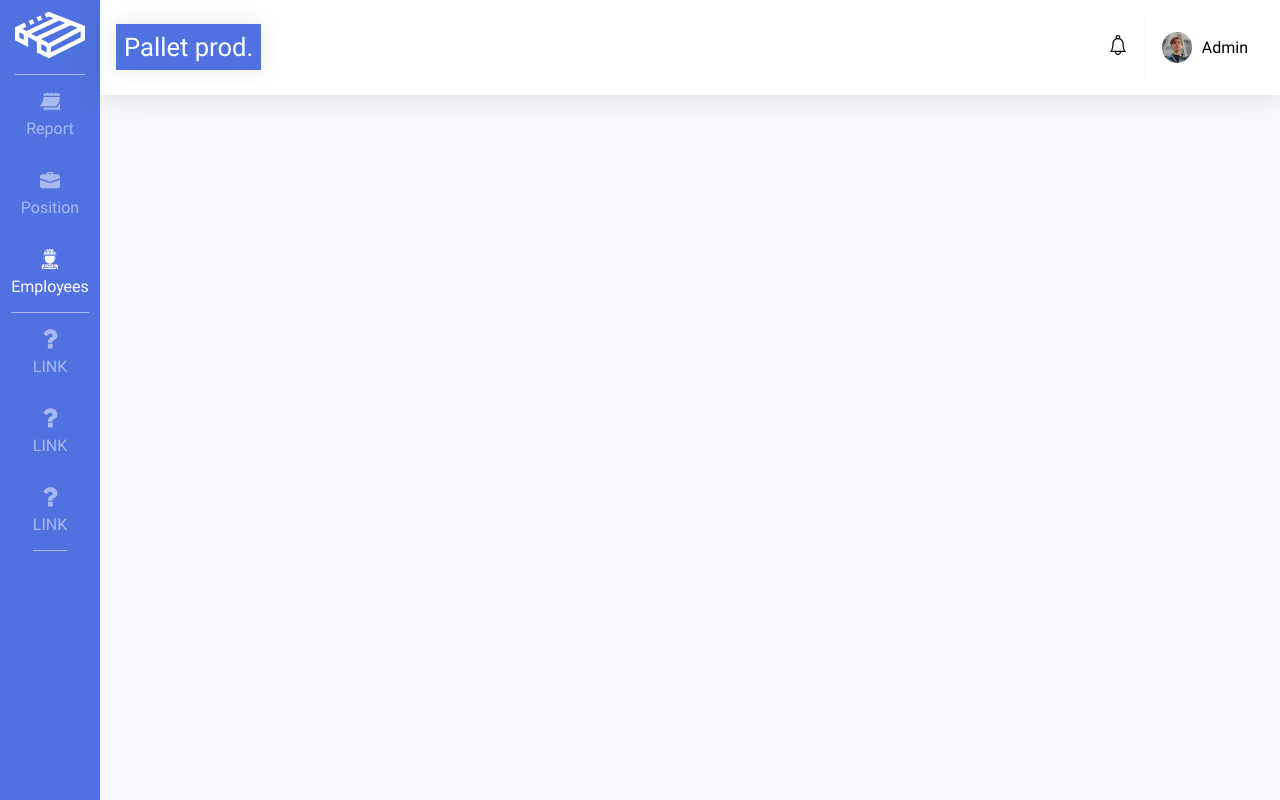
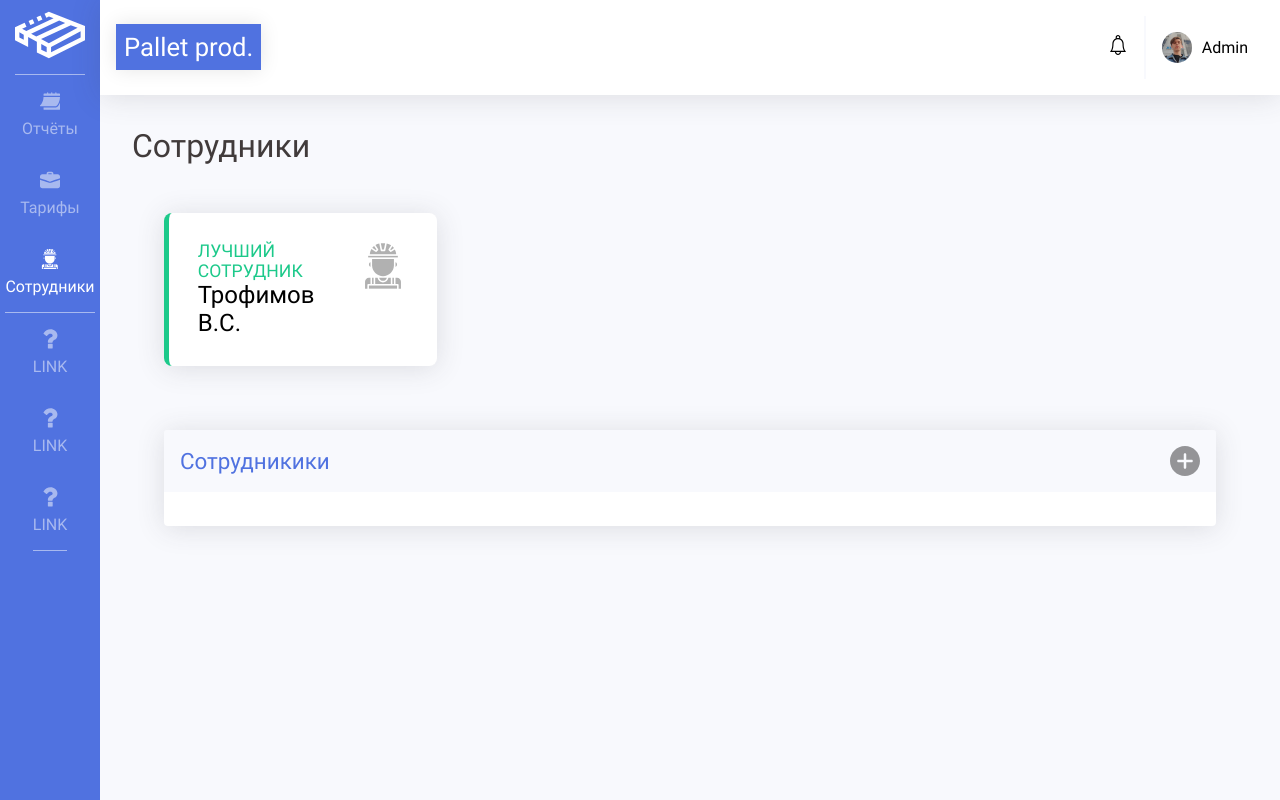
Before and after one commit to default-INT/diploma, a React (Create React App) app: page /employees in a window 1280 px wide. Built offline with nearby package versions, Linux system fonts and the light colour scheme.

Commit message:
added simple employee screen

```diff
--- a/src/App.js
+++ b/src/App.js
@@ -7,6 +7,7 @@ import MainScreen from "./components/screens/MainScreen";
 import NavMenu from "./components/NavMenu";
 import PositionScreen from "./components/screens/PositionScreen";
 import {Route, Switch} from "react-router-dom";
+import EmployeeScreen from "./components/screens/EmployeeScreen";
 
 function App() {
     const user = {
@@ -21,9 +22,9 @@ function App() {
                 <Switch>
                     <Route exact component={MainScreen} path="/"/>
                     <Route exact component={PositionScreen} path="/positions"/>
+                    <Route exact component={EmployeeScreen} path="/employees"/>
                 </Switch>
             </main>
-
         </div>
     );
 }
--- a/src/components/NavMenu.js
+++ b/src/components/NavMenu.js
@@ -27,9 +27,9 @@ const NavMenu = () => {
                 </NavLink>
             </div>
             <div className="nav-group">
-                <NavItem name='Report' path='/reports' icon={calendarIcon} />
-                <NavItem name='Position' path='/positions' icon={positionIcon}/>
-                <NavItem name='Employees' path='/employees' icon={employeeIcon}/>
+                <NavItem name='Отчёты' path='/reports' icon={calendarIcon} />
+                <NavItem name='Тарифы' path='/positions' icon={positionIcon}/>
+                <NavItem name='Сотрудники' path='/employees' icon={employeeIcon}/>
             </div>
             <div className="nav-group">
                 <NavItem path='/other4' />
--- /dev/null
+++ b/src/components/fragments/ControlFragment.js
@@ -0,0 +1,24 @@
+import React, {Fragment} from "react";
+import {SimpleFragment} from "./SimpleFragment";
+import addIcon from "../../icon/add.svg";
+
+const Title = ({name, onClick}) => (
+    <Fragment>
+        <div>{name}</div>
+        <a className='default-icon-btn' onClick={onClick}>
+            <img src={addIcon} width={30} alt=""/>
+        </a>
+    </Fragment>
+)
+
+const ControlFragment = ({title, style, children, onClick}) => {
+    return (
+        <SimpleFragment title={<Title name={title} onClick={onClick} />} style={{...style}}>
+            {children}
+        </SimpleFragment>
+    )
+};
+
+ControlFragment.prototype = SimpleFragment
+
+export default ControlFragment
--- /dev/null
+++ b/src/components/fragments/FragmentList.js
@@ -0,0 +1,17 @@
+import React from "react";
+import PropTypes from "prop-types";
+import {SimpleFragment} from "./SimpleFragment";
+
+const FragmentList = ({children}) => {
+    return (
+        <div className="fragment-list">
+            {children}
+        </div>
+    )
+}
+
+FragmentList.propTypes = {
+    children: PropTypes.arrayOf(PropTypes.instanceOf(SimpleFragment)).isRequired
+}
+
+export default FragmentList
--- /dev/null
+++ b/src/components/screens/EmployeeScreen.js
@@ -0,0 +1,32 @@
+import React from "react";
+import {Widget} from "../widgets/Widget";
+import ControlFragment from "../fragments/ControlFragment"
+import WidgetList from "../widgets/WidgetList";
+import FragmentList from "../fragments/FragmentList";
+import employeeIcon from '../../icon/builder.svg'
+
+class EmployeeScreen extends React.Component {
+    constructor(props) {
+        super(props);
+    }
+
+    render() {
+        return (
+            <div className="main-content">
+                <div className="content-title">Сотрудники</div>
+                <WidgetList style={{
+                    justifyContent: 'left'
+                }}>
+                    <Widget title='ЛУЧШИЙ СОТРУДНИК' value='Трофимов В.С.' color='#1cc98a' icon={employeeIcon} />
+                </WidgetList>
+                <FragmentList>
+                    <ControlFragment title='Сотрудникики' style={{width: '100%'}}>
+
+                    </ControlFragment>
+                </FragmentList>
+            </div>
+        )
+    }
+}
+
+export default EmployeeScreen
--- a/src/components/screens/MainScreen.js
+++ b/src/components/screens/MainScreen.js
@@ -5,21 +5,23 @@ import palletIcon from "../../icon/pallet.svg";
 import employeesIcon from "../../icon/employee.svg";
 import salaryIcon from "../../icon/salary.svg";
 import {SimpleFragment} from "../fragments/SimpleFragment";
+import WidgetList from "../widgets/WidgetList";
 import '../../css/MainContent.css'
+import FragmentList from "../fragments/FragmentList";
 
 const MainScreen = () => {
     return (
         <div className="main-content">
             <div className="content-title">Dashbord</div>
-            <div className="widget-list">
+            <WidgetList>
                 <Widget title='INCOME' value='5000$' color='#1cc98a' icon={dollar} />
                 <Widget title='COUNT EMPLOYEES' value='15' color='#36b9cd' icon={employeesIcon} />
                 <Widget title='NUMBER OF PALLETS' value='210' color='#f7c33c' icon={palletIcon} />
                 <Widget title='TOTAL SALARY (MONTH)' value='210$' color='#5072e0' icon={salaryIcon} />
-            </div>
-            <div className="fragment-list">
+            </WidgetList>
+            <FragmentList>
                 <SimpleFragment title="Fragment">Content</SimpleFragment>
-            </div>
+            </FragmentList>
         </div>
     )
 }
--- a/src/components/screens/PositionScreen.js
+++ b/src/components/screens/PositionScreen.js
@@ -1,16 +1,17 @@
-import React, {Fragment, useEffect, useState} from "react";
+import React, {useEffect, useState} from "react";
 import {connect} from "react-redux";
 import {Widget} from "../widgets/Widget";
 import positionIcon from "../../icon/nav/suitcase.svg";
 import popularIcon from "../../icon/popularity.svg";
 import dollarIcon from "../../icon/dollar.svg";
-import addIcon from "../../icon/add.svg";
-import {SimpleFragment} from "../fragments/SimpleFragment";
 import EditableTable from "../EditableTable";
 import {PositionModal} from "../modals/PositionModal";
 import ConfirmModalWindow from "../modals/ConfirmModalWindow";
 import {createPosition, deletePosition, fetchPositions, updatePosition} from "../../store/actions/positionActions";
 import CubeLoader from "../utils/CubeLoader";
+import WidgetList from "../widgets/WidgetList";
+import FragmentList from "../fragments/FragmentList";
+import ControlFragment from "../fragments/ControlFragment";
 
 
 //TODO: wrapped to class component
@@ -63,34 +64,29 @@ const PositionScreen = ({positions, loading, createPosition, updatePosition, del
     }
 
     const header = ['Название тарифа', 'Заработок', 'Исчисление']
-    const Title = (
-        <Fragment>
-            <div>Тарифы</div>
-            <a className='default-icon-btn' onClick={() => openAddModal()}>
-                <img src={addIcon} width={30} alt=""/>
-            </a>
-        </Fragment>
-    )
 
     return (
         <div className="main-content">
             {modalOpen ? positionModal : null}
-            <div className="content-title">Positions</div>
-            <div className="widget-list">
+            <div className="content-title">Должности сотрудников</div>
+            <WidgetList>
                 <Widget title='КОЛИЧЕСТВО ПОЗИЦИЙ' value='5' color='#36b9cd' icon={positionIcon} />
                 <Widget title='ПОПУЛЯРНАЯ ПОЗИЦИЯ' value='СБОЙЩИК "СОЛЬЗАВОД"' color='#f7c33c' icon={popularIcon} />
                 <Widget title='НАИБОЛЕЕ ПРИБЫЛЬНАЯ' value='СБОЙЩИК "ХОЙНИКИ"' color='#1cc98a' icon={dollarIcon} />
-            </div>
-            <div className="fragment-list">
-                <SimpleFragment title={Title} style={{width: '100%'}}>
+            </WidgetList>
+            <FragmentList>
+                <ControlFragment title={'Тарифы'}
+                                 style={{width: '100%'}}
+                                 onClick={() => openAddModal()}
+                >
                     {loading ? <CubeLoader/> : <EditableTable
                         header={header}
                         data={positions}
                         onEditItem={position => openEditModal(position)}
                         onDeleteItem={position => openDeleteModal(position)}
                     />}
-                </SimpleFragment>
-            </div>
+                </ControlFragment>
+            </FragmentList>
         </div>
     )
 }
--- /dev/null
+++ b/src/components/widgets/WidgetList.js
@@ -0,0 +1,18 @@
+import React from "react";
+import PropTypes from "prop-types";
+import {Widget} from "./Widget";
+
+const WidgetList = ({children, style}) => {
+    return (
+        <div className="fragment-list" style={{...style}}>
+            {children}
+        </div>
+    )
+}
+
+WidgetList.propTypes = {
+    children: PropTypes.arrayOf(PropTypes.instanceOf(Widget)),
+    style: PropTypes.object
+}
+
+export default WidgetList
```
Also changed, not shown: 2 other files (tests, documents, lock files or other folders).
